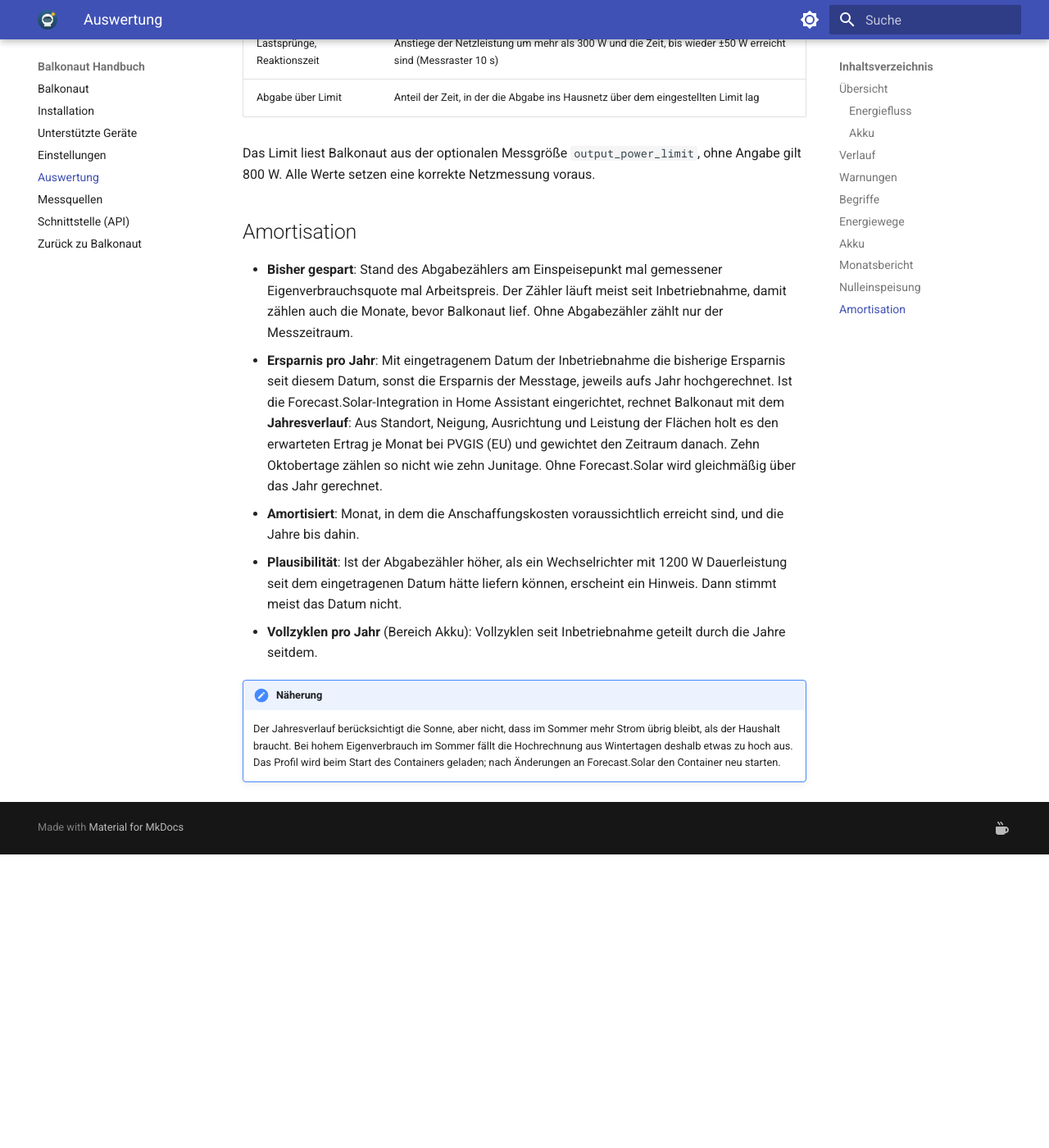
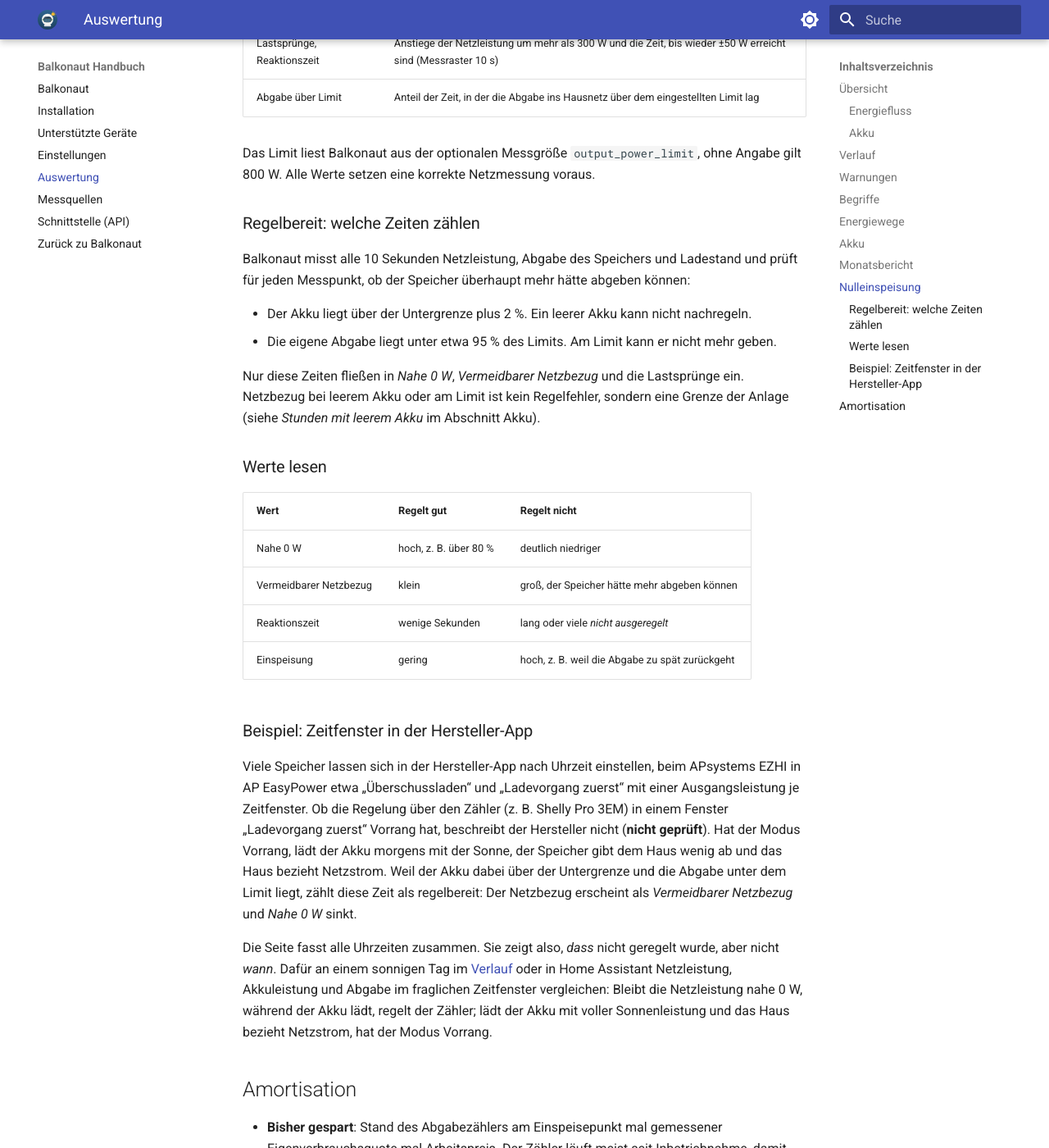
Before and after one commit to balkonaut/balkonaut, an MkDocs documentation site: the page built from docs/auswertung.md, in a window 1280 px wide and 1400 px high, scrolled down 5124 px. Shown: the whole window at 82% size. Built offline with MkDocs 1.6.1 and Material for MkDocs 9.7.7, drawn with Linux system fonts in a browser that asks for light colours; before the commit the page ends 6166 px from its top, so only the background shows below that.

Commit message:
Handbuch: Nulleinspeisung genauer erklärt
Welche Zeiten als regelbereit zählen, wie die Werte zu lesen sind und ein Beispiel zu Zeitfenstern in der
Hersteller-App (Vorrang vor der Zählerregelung nicht geprüft).

Refs #117

```diff
--- a/docs/auswertung.md
+++ b/docs/auswertung.md
@@ -150,6 +150,40 @@
 Das Limit liest Balkonaut aus der optionalen Messgröße `output_power_limit`, ohne Angabe gilt 800 W.
 Alle Werte setzen eine korrekte Netzmessung voraus.
 
+### Regelbereit: welche Zeiten zählen
+
+Balkonaut misst alle 10 Sekunden Netzleistung, Abgabe des Speichers und Ladestand und prüft für jeden Messpunkt,
+ob der Speicher überhaupt mehr hätte abgeben können:
+
+- Der Akku liegt über der Untergrenze plus 2 %. Ein leerer Akku kann nicht nachregeln.
+- Die eigene Abgabe liegt unter etwa 95 % des Limits. Am Limit kann er nicht mehr geben.
+
+Nur diese Zeiten fließen in *Nahe 0 W*, *Vermeidbarer Netzbezug* und die Lastsprünge ein. Netzbezug bei leerem Akku
+oder am Limit ist kein Regelfehler, sondern eine Grenze der Anlage (siehe *Stunden mit leerem Akku* im Abschnitt Akku).
+
+### Werte lesen
+
+| Wert | Regelt gut | Regelt nicht |
+|---|---|---|
+| Nahe 0 W | hoch, z. B. über 80 % | deutlich niedriger |
+| Vermeidbarer Netzbezug | klein | groß, der Speicher hätte mehr abgeben können |
+| Reaktionszeit | wenige Sekunden | lang oder viele *nicht ausgeregelt* |
+| Einspeisung | gering | hoch, z. B. weil die Abgabe zu spät zurückgeht |
+
+### Beispiel: Zeitfenster in der Hersteller-App
+
+Viele Speicher lassen sich in der Hersteller-App nach Uhrzeit einstellen, beim APsystems EZHI in AP EasyPower etwa
+„Überschussladen“ und „Ladevorgang zuerst“ mit einer Ausgangsleistung je Zeitfenster. Ob die Regelung über den
+Zähler (z. B. Shelly Pro 3EM) in einem Fenster „Ladevorgang zuerst“ Vorrang hat, beschreibt der Hersteller nicht
+(**nicht geprüft**). Hat der Modus Vorrang, lädt der Akku morgens mit der Sonne, der Speicher gibt dem Haus wenig ab
+und das Haus bezieht Netzstrom. Weil der Akku dabei über der Untergrenze und die Abgabe unter dem Limit liegt, zählt
+diese Zeit als regelbereit: Der Netzbezug erscheint als *Vermeidbarer Netzbezug* und *Nahe 0 W* sinkt.
+
+Die Seite fasst alle Uhrzeiten zusammen. Sie zeigt also, *dass* nicht geregelt wurde, aber nicht *wann*. Dafür an
+einem sonnigen Tag im [Verlauf](#verlauf) oder in Home Assistant Netzleistung, Akkuleistung und Abgabe im fraglichen
+Zeitfenster vergleichen: Bleibt die Netzleistung nahe 0 W, während der Akku lädt, regelt der Zähler; lädt der Akku
+mit voller Sonnenleistung und das Haus bezieht Netzstrom, hat der Modus Vorrang.
+
 ## Amortisation
 
 - **Bisher gespart**: Stand des Abgabezählers am Einspeisepunkt mal gemessener Eigenverbrauchsquote
```
